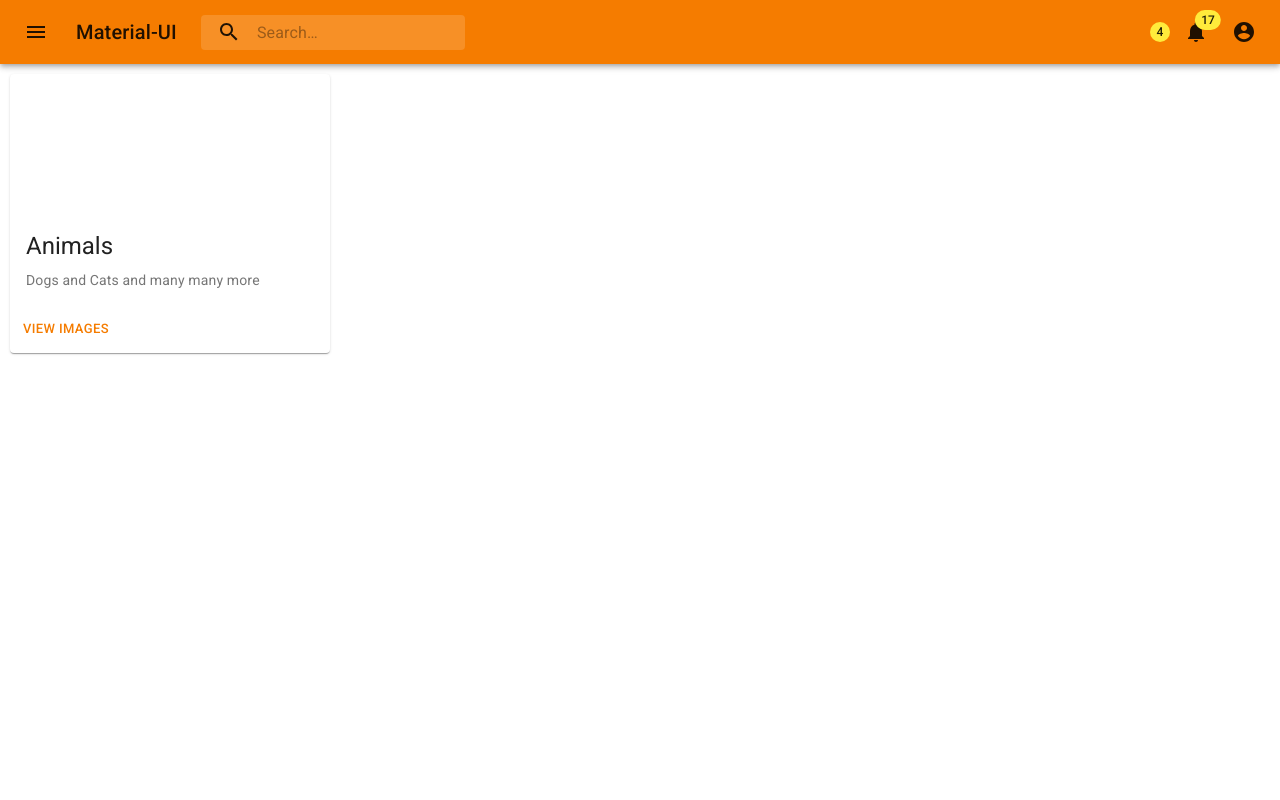
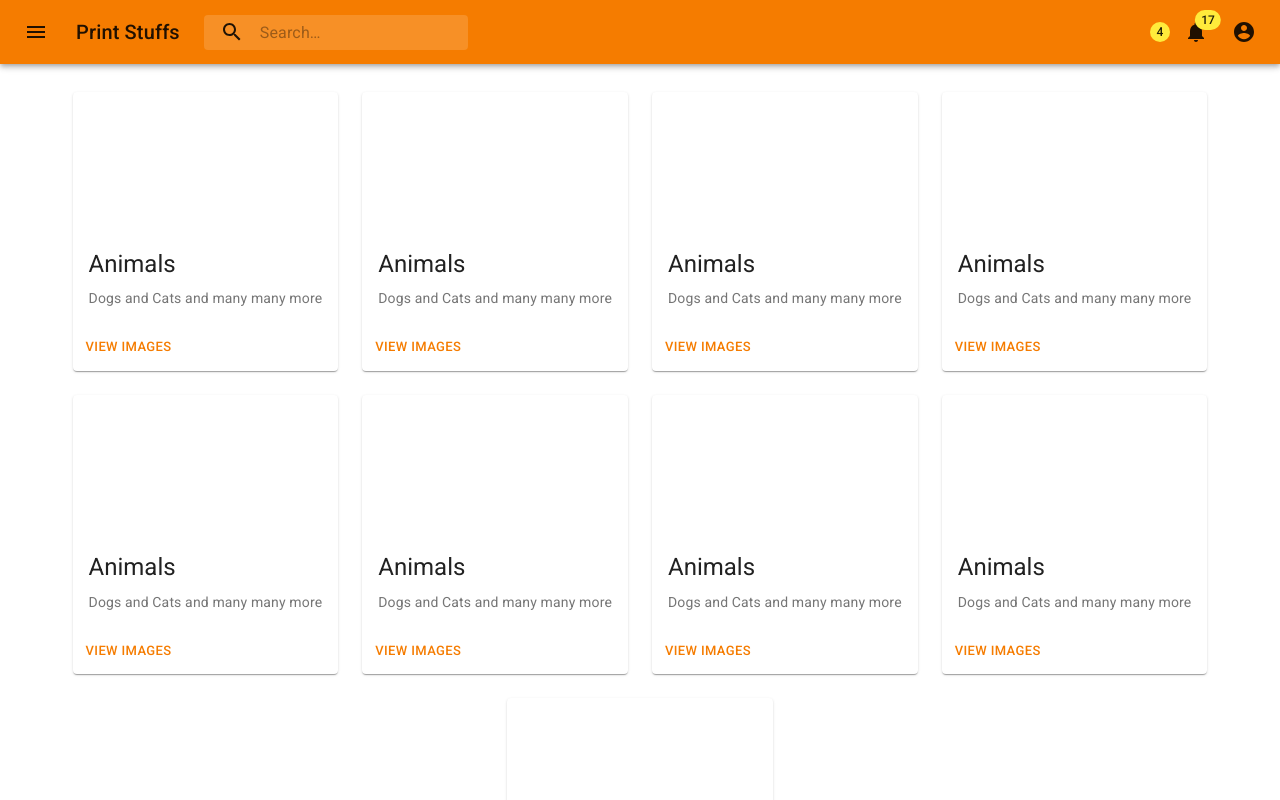
Before and after one commit to lizzykerrigan/fencs-fend, a React (Create React App) app: page / in a window 1280 px wide. Shown: the top 800 px of the page. Built offline with nearby package versions, Linux system fonts and the light colour scheme.

Commit message:
create catergoriespage and style

```diff
--- a/package.json
+++ b/package.json
@@ -5,6 +5,8 @@
   "dependencies": {
     "@material-ui/core": "^4.1.1",
     "@material-ui/icons": "^4.2.0",
+    "browserslist": "^4.6.3",
+    "caniuse-lite": "^1.0.30000974",
     "material-ui": "^0.20.2",
     "material-ui-icons": "^1.0.0-beta.36",
     "react": "^16.8.6",
--- a/src/App.js
+++ b/src/App.js
@@ -1,14 +1,14 @@
 import "./App.css";
 import React, { Component } from "react";
-import Header from "./components/header/Header";
-import CategoryCard from "./components/CardComponents/CategoryCard";
+import Header from "./components/Header/Header";
+import CategoriesPage from "./components/CategoriesPage/CategoriesPage";
 
 export default class App extends Component {
   render() {
     return (
       <div>
         <Header />
-        <CategoryCard />
+        <CategoriesPage />
       </div>
     );
   }
--- a/src/components/CardComponents/CategoryCard.jsx
+++ b/src/components/CardComponents/CategoryCard.jsx
@@ -10,16 +10,14 @@ import Typography from "@material-ui/core/Typography";
 
 const useStyles = makeStyles({
   card: {
-    width: "25%",
-    maxWidth: 345,
-    margin: "10px"
+    maxWidth: 345
   },
   media: {
     height: 140
   }
 });
 
-export default function MediaCard() {
+export default function CategoryCard() {
   const classes = useStyles();
 
   return (
--- /dev/null
+++ b/src/components/CategoriesPage/CategoriesPage.jsx
@@ -0,0 +1,30 @@
+import React from "react";
+import { makeStyles } from "@material-ui/core/styles";
+import Grid from "@material-ui/core/Grid";
+import CategoryCard from "../CardComponents/CategoryCard";
+
+const useStyles = makeStyles(theme => ({
+  root: {
+    marginTop: "20px",
+    flexGrow: 1
+  }
+}));
+
+export default function CategoriesPage() {
+  const [spacing] = React.useState(3);
+  const classes = useStyles();
+
+  return (
+    <Grid container className={classes.root} spacing={2}>
+      <Grid item xs={12}>
+        <Grid container justify="center" spacing={spacing}>
+          {[0, 1, 2, 3, 4, 5, 6, 7, 8].map(value => (
+            <Grid key={value} item>
+              <CategoryCard />
+            </Grid>
+          ))}
+        </Grid>
+      </Grid>
+    </Grid>
+  );
+}
--- a/src/components/header/Header.jsx
+++ b/src/components/Header/Header.jsx
@@ -172,7 +172,7 @@ const Header = props => {
             <MenuIcon />
           </IconButton>
           <Typography className={classes.title} variant="h6" noWrap>
-            Material-UI
+            Print Stuffs
           </Typography>
           <div className={classes.search}>
             <div className={classes.searchIcon}>
```
Also changed, not shown: 1 other file (tests, documents, lock files or other folders).
